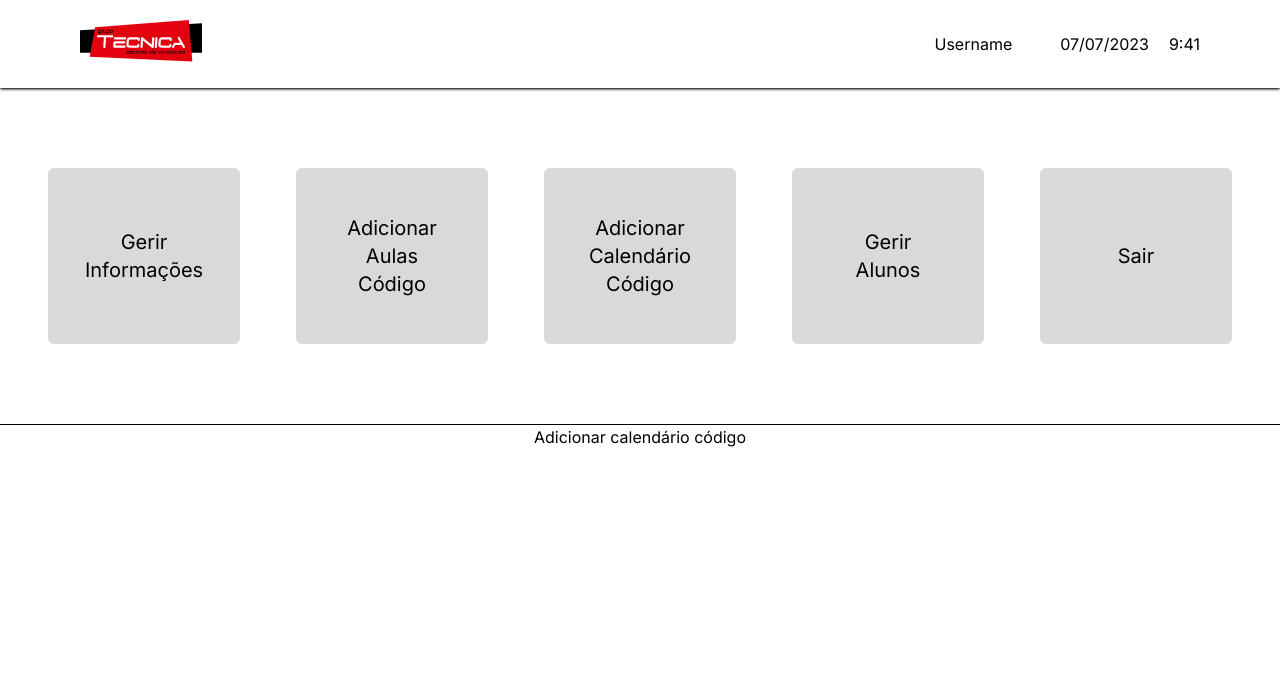
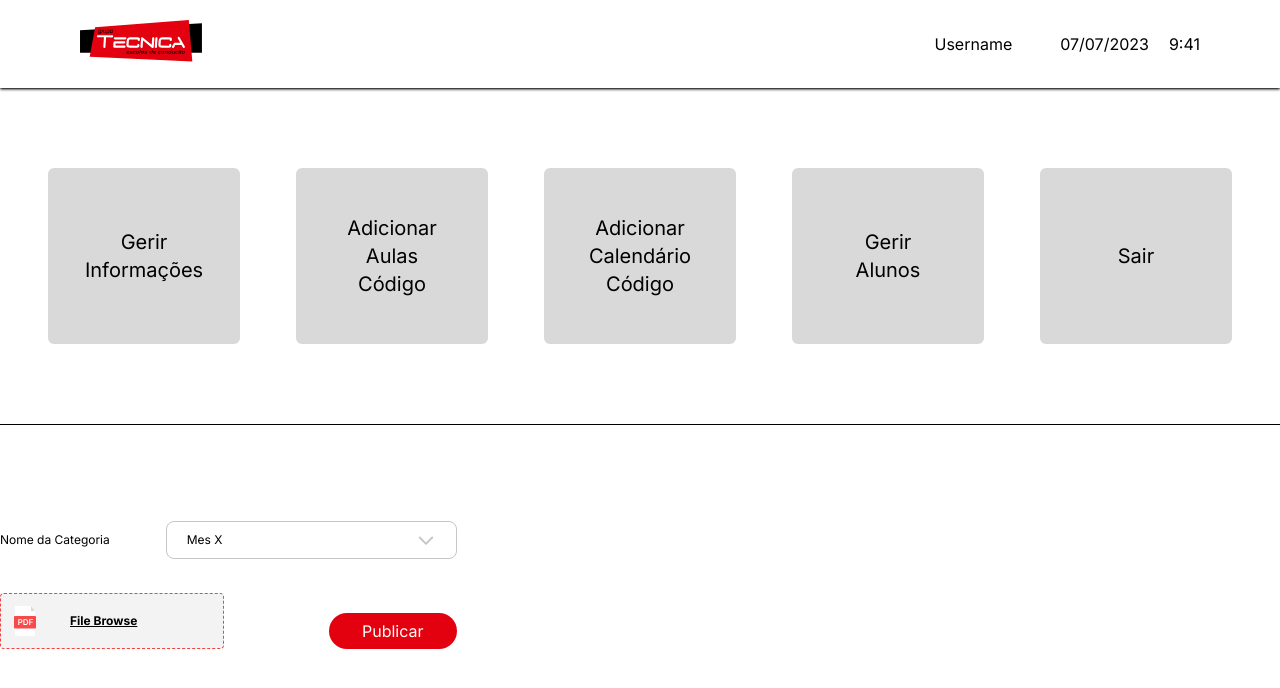
Before and after one commit to Frelances-projects/app-tecnica, a Next.js app in the folder web/: page /panel/create-code-calendar in a window 1280 px wide. Shown: the top 688 px of the page. Built offline with nearby package versions, Linux system fonts and the light colour scheme.

Commit message:
create-code-calendar

```diff
--- a/web/src/app/panel/create-code-calendar/page.tsx
+++ b/web/src/app/panel/create-code-calendar/page.tsx
@@ -1,5 +1,23 @@
+import { Button } from "@/components/Button";
+import { SelectComponent } from "@/components/Select";
+
+import PdfIcon from '../../../assets/PDF-Icon.svg'
+import Image from "next/image";
+
 export default function CreateCodeCalendar() {
   return (
-    <h1>Adicionar calendário código</h1>
+    <form className="flex flex-col gap-[2.08rem] mr-auto mt-24 mb-16">
+      <fieldset className='flex items-center gap-14'>
+        <label htmlFor="information-name" className='text-xs'>Nome da Categoria</label>
+        <SelectComponent placeHolder='Mes X' data={[]}/>
+      </fieldset>
+      <div className="flex justify-between items-end">
+        <div className="flex bg-[#F3F3F3] border border-dashed border-red-500 gap-8 items-center px-3 py-3 w-56 rounded">
+          <Image src={PdfIcon} alt='PDF File' />
+          <p className="text-black text-xs font-bold underline">File Browse</p>
+        </div>
+        <Button title="Publicar" type='submit' className="h-max"/>
+      </div>
+    </form>
   )
 }
```
Also changed, not shown: web/src/assets/PDF-Icon.svg (added).
